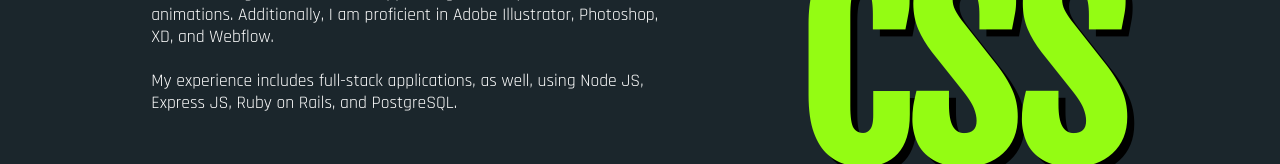
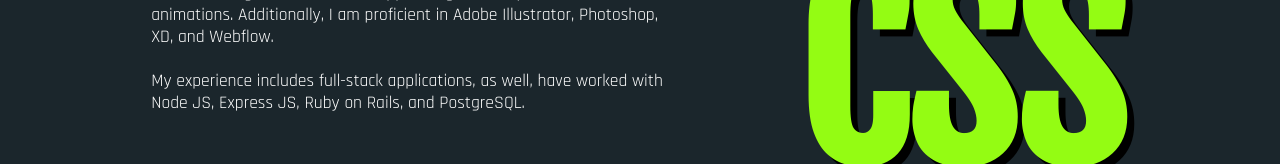
Before and after one commit to renebreslauer/portfolio_website, a React (Create React App) app: page /Skills in a window 1280 px wide. Shown: the part 357-521 px from the top of the page. Built offline with nearby package versions, Linux system fonts and the light colour scheme; a web font is replaced by a local one.

Commit message:
skills text

```diff
--- a/public/index.html
+++ b/public/index.html
@@ -6,10 +6,7 @@
 
     <meta name="viewport" content="width=device-width, initial-scale=1" />
     <meta name="theme-color" content="#000000" />
-    <meta
-      name="description"
-      content="Rene Breslauer Portfolio Website"
-    />
+    <meta name="description" content="Rene Breslauer Portfolio Website" />
     <link
       href="https://fonts.googleapis.com/css?family=Fjalla+One|Miriam+Libre|Rajdhani|Saira+Condensed&display=swap"
       rel="stylesheet"
--- a/src/pages/Skills/Skills.jsx
+++ b/src/pages/Skills/Skills.jsx
@@ -13,8 +13,8 @@ function Skills() {
         </p>
         <br></br>
         <p>
-          My experience includes full-stack applications, as well, using Node
-          JS, Express JS, Ruby on Rails, and PostgreSQL.
+          My experience includes full-stack applications, as well, have worked
+          with Node JS, Express JS, Ruby on Rails, and PostgreSQL.
         </p>
       </div>
       <div className={styles.skills_list}>
```
